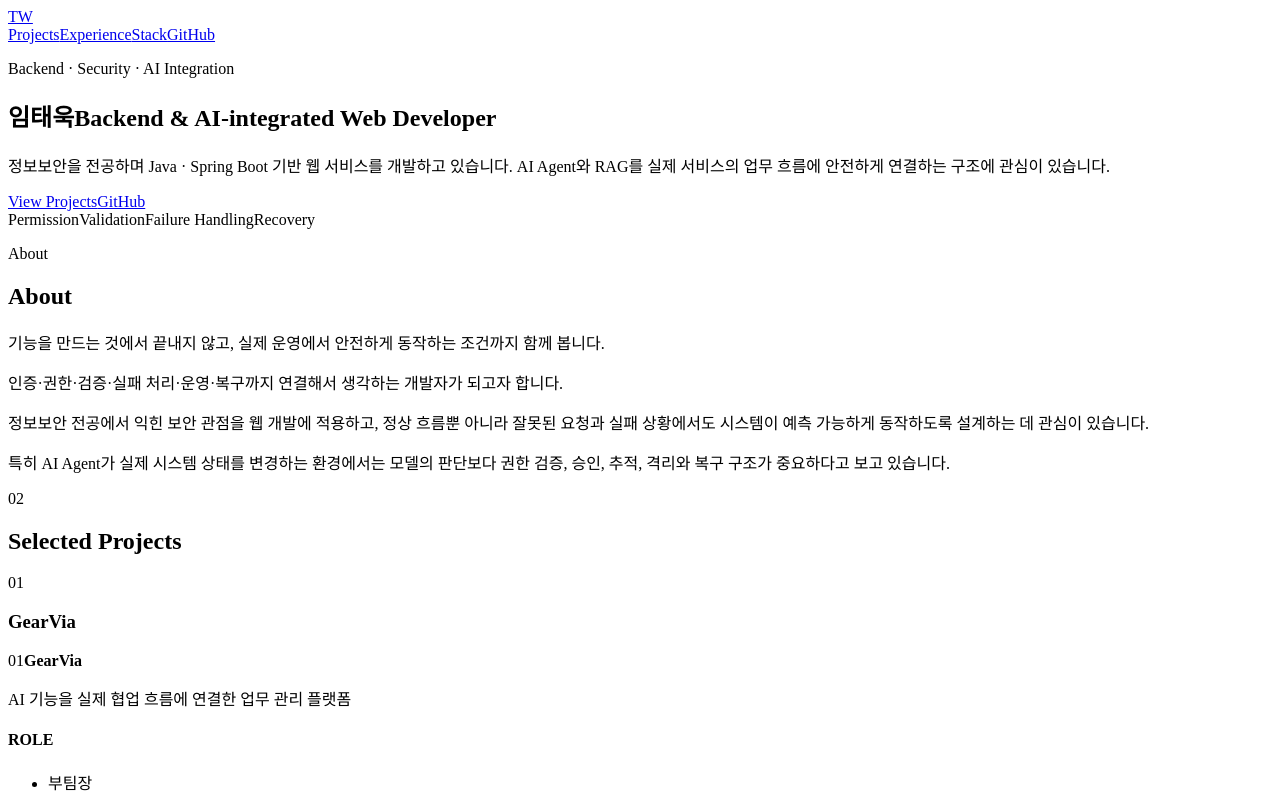
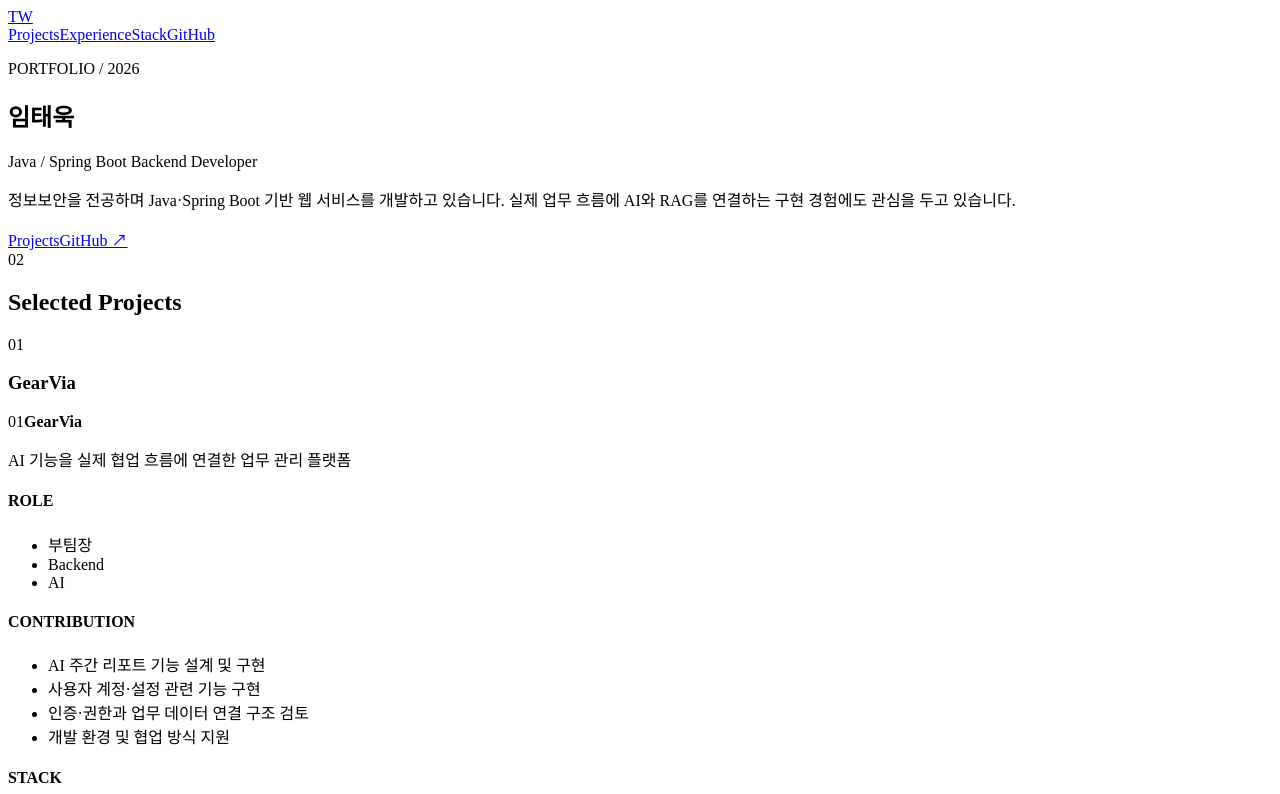
Before and after one commit to study734/study734.github.io, a React (Vite) app: page / in a window 1280 px wide. Shown: the top 794 px of the page. Built offline with nearby package versions, Linux system fonts and the light colour scheme; the HTML template or start-up script is replaced by a standard one.

Commit message:
refactor: compose portfolio v2

```diff
--- a/src/App.tsx
+++ b/src/App.tsx
@@ -1,21 +1,19 @@
 import { Header } from './components/Header'
-import { About } from './sections/About'
-import { Achievements } from './sections/Achievements'
 import { Contact } from './sections/Contact'
-import { Hero } from './sections/Hero'
+import { Experience } from './sections/Experience'
+import { Intro } from './sections/Intro'
 import { Projects } from './sections/Projects'
-import { Skills } from './sections/Skills'
+import { Stack } from './sections/Stack'
 
 export default function App() {
   return (
     <div className="page-shell">
       <Header />
       <main>
-        <Hero />
-        <About />
+        <Intro />
         <Projects />
-        <Skills />
-        <Achievements />
+        <Experience />
+        <Stack />
         <Contact />
       </main>
       <footer className="site-footer">
```
